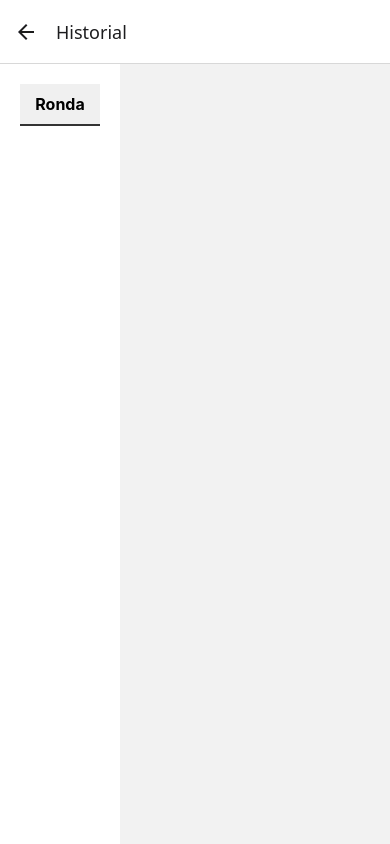
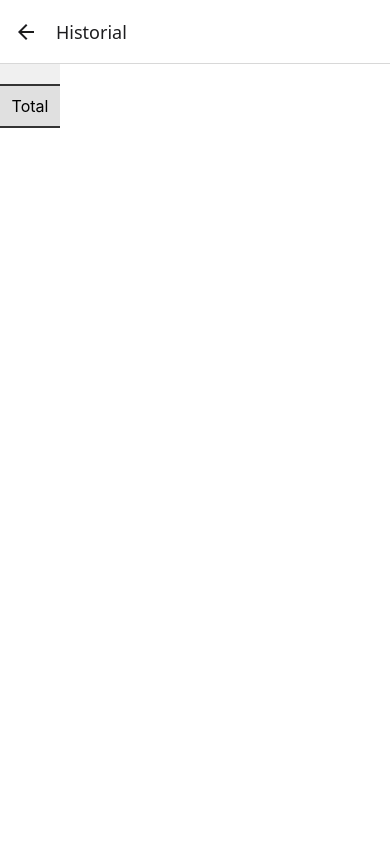
Before and after one commit to DevUrbi/Chinchon, a React Native app: screen /ScoreHistory in a window 390 px wide. Built offline with nearby package versions, Linux system fonts and the light colour scheme.

Commit message:
Refactor AppNavigator and ScoreHistoryScreen; set default background color for screens and enhance score display with total scores and improved styling

```diff
--- a/src/navigation/index.tsx
+++ b/src/navigation/index.tsx
@@ -16,7 +16,12 @@ const Stack = createNativeStackNavigator();
 const AppNavigator = () => {
   return (
     <NavigationContainer>
-      <Stack.Navigator initialRouteName="Home">
+      <Stack.Navigator
+        initialRouteName="Home"
+        screenOptions={{
+          contentStyle: { backgroundColor: '#fff' } // Set a default white background for all screens
+        }}
+      >
         <Stack.Screen
           name="Home"
           component={HomeScreen}
--- a/src/screens/ScoreHistoryScreen.tsx
+++ b/src/screens/ScoreHistoryScreen.tsx
@@ -1,7 +1,6 @@
-
-import React from 'react';
-import { View, Text, StyleSheet, ScrollView } from 'react-native';
-import useGameStore from '../state/game-store';
+import React from "react";
+import { View, Text, StyleSheet, ScrollView } from "react-native";
+import useGameStore from "../state/game-store";
 
 const ScoreHistoryScreen = () => {
   const { players, history } = useGameStore();
@@ -10,19 +9,53 @@ const ScoreHistoryScreen = () => {
     <ScrollView horizontal style={styles.scrollView}>
       <View style={styles.container}>
         <View style={styles.headerRow}>
-                <Text style={styles.headerCell}>Ronda</Text>
-                {players.map(player => (
-                    <Text key={player.id} style={styles.headerCell}>{player.name}</Text>
+          <Text style={styles.roundHeaderCell}></Text>
+          {players.map((player) => (
+            <Text key={player.id} style={styles.playerHeaderCell}>
+              {player.name}
+            </Text>
           ))}
         </View>
+        <View style={styles.totalScoreRow}>
+          <Text style={styles.roundDataCell}>Total</Text>
+          {players.map((player) => {
+            const totalScore = history.reduce(
+              (sum, roundData) => sum + (roundData.scores[player.id] || 0),
+              0
+            );
+            return (
+              <Text key={player.id} style={styles.playerDataCell}>
+                {totalScore}
+              </Text>
+            );
+          })}
+        </View>
         {history.map((roundData, index) => (
-                <View key={index} style={styles.dataRow}>
-                    <Text style={styles.dataCell}>{roundData.round}</Text>
-                    {players.map(player => (
-                        <Text key={player.id} style={styles.dataCell}>
-                            {roundData.scores[player.id] || '-'}
+          <View
+            key={index}
+            style={[
+              styles.dataRow,
+              index % 2 === 0 ? styles.evenRow : styles.oddRow,
+            ]}
+          >
+            <Text style={styles.roundDataCell}>{roundData.round}</Text>
+            {players.map((player) => {
+              const score = roundData.scores[player.id];
+              const scoreStyle =
+                score > 0
+                  ? styles.positiveScore
+                  : score < 0
+                  ? styles.negativeScore
+                  : null;
+              return (
+                <Text
+                  key={player.id}
+                  style={[styles.playerDataCell, scoreStyle]}
+                >
+                  {score || "-"}
                 </Text>
-                    ))}
+              );
+            })}
           </View>
         ))}
       </View>
@@ -36,32 +69,62 @@ const styles = StyleSheet.create({
   },
   container: {
     flex: 1,
-    padding: 20,
-    backgroundColor: '#fff',
+    backgroundColor: "#fff",
   },
   headerRow: {
-    flexDirection: 'row',
+    flexDirection: "row",
     borderBottomWidth: 2,
-    borderBottomColor: '#333',
-    backgroundColor: '#f0f0f0',
+    borderBottomColor: "#333",
+    backgroundColor: "#f0f0f0",
   },
-  headerCell: {
+  totalScoreRow: {
+    flexDirection: "row",
+    borderBottomWidth: 2,
+    borderBottomColor: "#333",
+    backgroundColor: "#e0e0e0",
+  },
+  roundHeaderCell: {
     padding: 10,
-    fontWeight: 'bold',
+    fontWeight: "bold",
     fontSize: 16,
-    minWidth: 80,
-    textAlign: 'center',
+    width: 60, // Fixed width for Ronda column
+    textAlign: "center",
+  },
+  playerHeaderCell: {
+    padding: 10,
+    fontWeight: "bold",
+    fontSize: 16,
+    flex: 1,
+    textAlign: "center",
   },
   dataRow: {
-    flexDirection: 'row',
+    flexDirection: "row",
     borderBottomWidth: 1,
-    borderBottomColor: '#eee',
+    borderBottomColor: "#eee",
   },
-  dataCell: {
+  roundDataCell: {
     padding: 10,
-    minWidth: 80,
-    textAlign: 'center',
+    width: 60, // Fixed width for Ronda column
+    textAlign: "center",
     fontSize: 16,
+  },
+  playerDataCell: {
+    padding: 10,
+    flex: 1,
+    textAlign: "center",
+    fontSize: 16,
+  },
+  evenRow: {
+    backgroundColor: "#f9f9f9",
+  },
+  oddRow: {
+    backgroundColor: "#ffffff",
+  },
+  positiveScore: {
+    color: "red",
+  },
+  negativeScore: {
+    color: "green",
   },
 });
 
```
Lines whose indentation alone changed are shown as unchanged.
